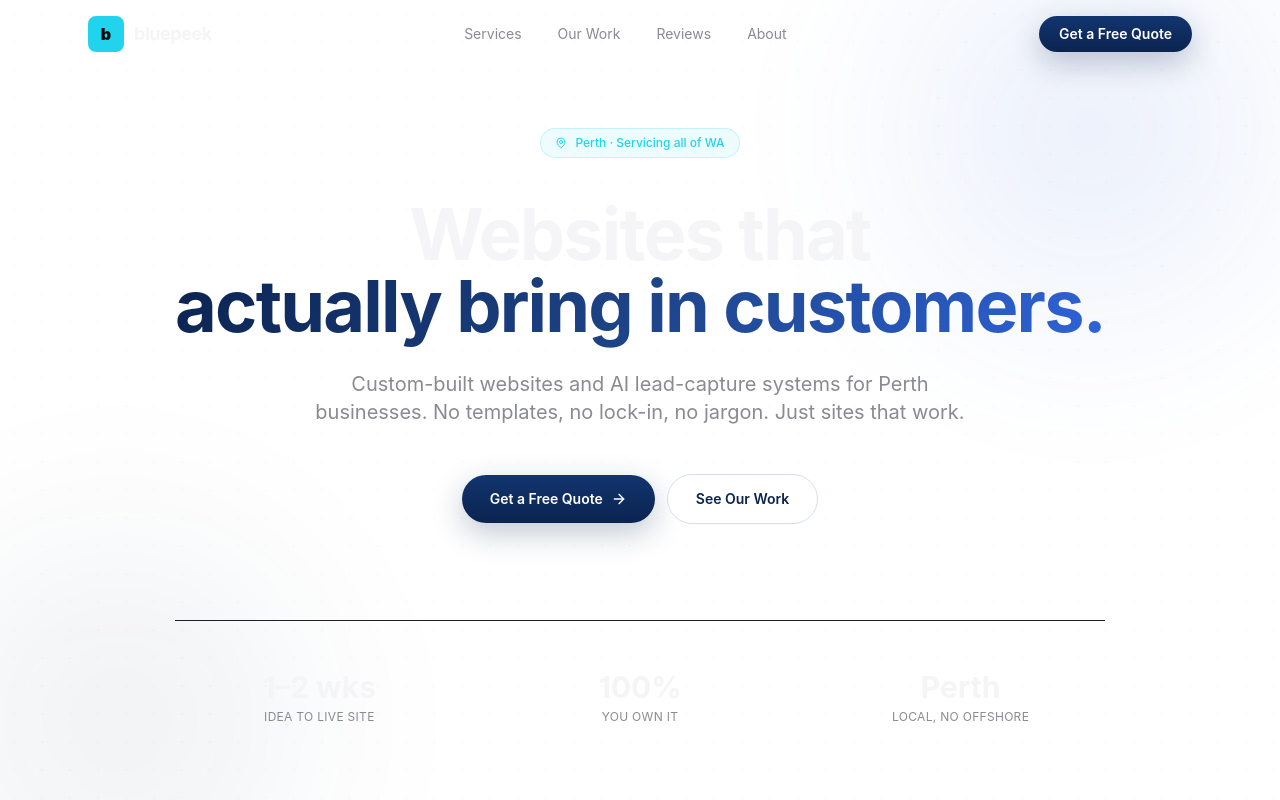
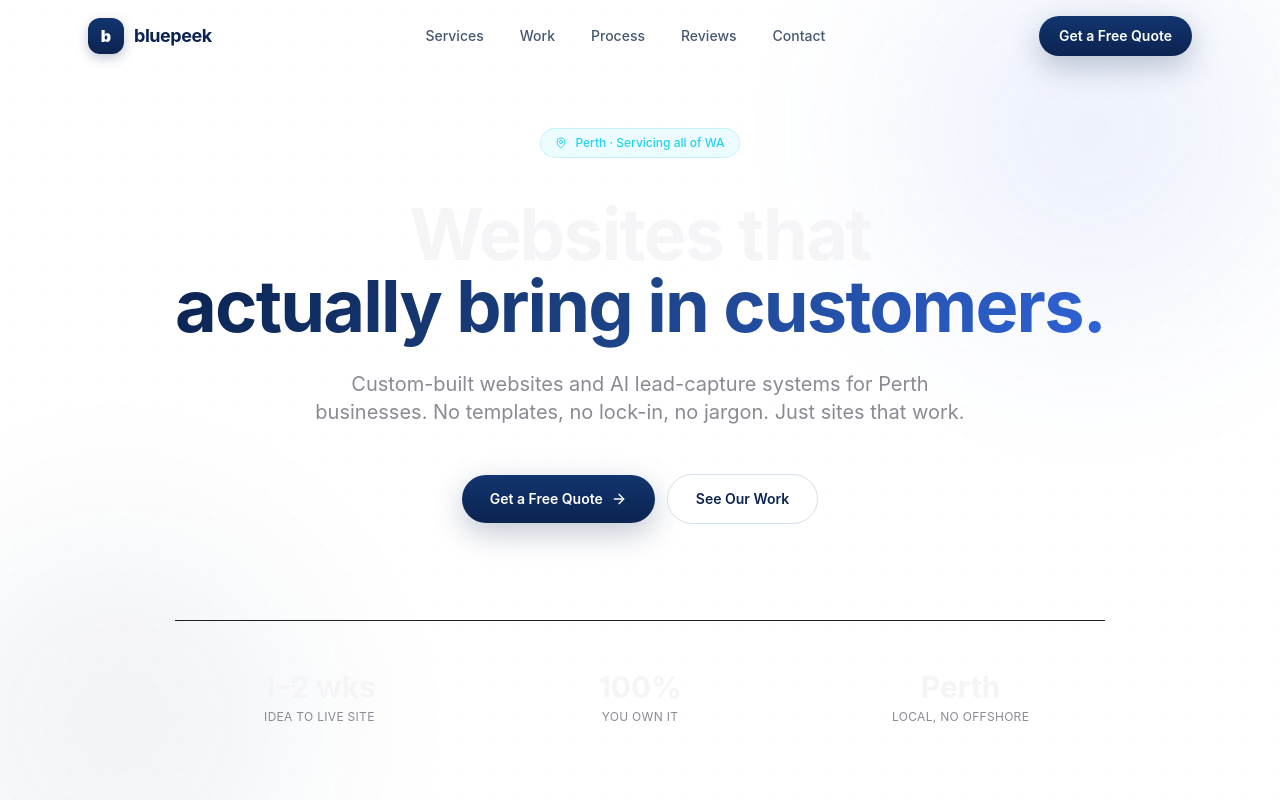
Before and after one commit to zachcolvillez-stack/bluepeek-website, a Next.js app: page / in a window 1280 px wide. Shown: the top 800 px of the page. Built offline with nearby package versions, Linux system fonts and the light colour scheme.

Commit message:
auto-save: Nav.jsx

```diff
--- a/components/Nav.jsx
+++ b/components/Nav.jsx
@@ -12,10 +12,11 @@ export default function Nav({ onNavigate, currentScene }) {
   }, [])
 
   const links = [
-    { label: 'Services',  id: 'services' },
-    { label: 'Our Work',  id: 'work' },
-    { label: 'Reviews',   id: 'reviews' },
-    { label: 'About',     id: 'about' },
+    { label: 'Services', id: 'services' },
+    { label: 'Work',     id: 'work' },
+    { label: 'Process',  id: 'how-it-works' },
+    { label: 'Reviews',  id: 'reviews' },
+    { label: 'Contact',  id: 'contact' },
   ]
 
   const handleClick = (e, id) => {
@@ -25,31 +26,30 @@ export default function Nav({ onNavigate, currentScene }) {
   }
 
   return (
-    <nav className={`fixed top-0 left-0 right-0 z-50 transition-all duration-300 ${
-      scrolled ? 'backdrop-blur-xl' : ''
-    }`}
+    <nav className="fixed top-0 left-0 right-0 z-50 transition-all duration-300"
       style={scrolled
-        ? { background: 'rgba(10,10,12,0.75)', borderBottom: '1px solid #1f1f24' }
+        ? { background: 'rgba(255,255,255,0.82)', backdropFilter: 'blur(18px)', WebkitBackdropFilter: 'blur(18px)', borderBottom: '1px solid #e4eaf3', boxShadow: '0 4px 20px rgba(11,35,80,0.05)' }
         : { background: 'transparent' }}>
       <div className="max-w-6xl mx-auto px-6 py-4 flex items-center justify-between">
         {/* Logo */}
         <a href="#" onClick={(e) => handleClick(e, 'hero')} className="flex items-center gap-2.5">
-          <div className="w-9 h-9 rounded-lg flex items-center justify-center" style={{ background: '#22d3ee' }}>
-            <span className="text-base font-black" style={{ color: '#0a0a0c' }}>b</span>
+          <div className="w-9 h-9 rounded-xl flex items-center justify-center"
+            style={{ background: 'linear-gradient(180deg, #12356f 0%, #0b2350 100%)', boxShadow: '0 4px 12px rgba(11,35,80,0.25)' }}>
+            <span className="text-base font-black text-white">b</span>
           </div>
-          <span className="font-bold text-lg tracking-tight" style={{ color: '#f5f5f7' }}>bluepeek</span>
+          <span className="font-bold text-lg tracking-tight" style={{ color: '#0b2350' }}>bluepeek</span>
         </a>
 
         {/* Desktop links */}
         <div className="hidden md:flex items-center gap-1">
           {links.map(l => (
             <a key={l.label} href={`#${l.id}`} onClick={(e) => handleClick(e, l.id)}
-              className="text-sm transition-all px-4 py-2 rounded-full"
+              className="text-sm font-medium transition-all px-4 py-2 rounded-lg"
               style={currentScene === l.id
-                ? { color: '#22d3ee', background: 'rgba(34,211,238,0.08)' }
-                : { color: '#8a8a93' }}
-              onMouseEnter={(e) => { if (currentScene !== l.id) e.currentTarget.style.color = '#f5f5f7' }}
-              onMouseLeave={(e) => { if (currentScene !== l.id) e.currentTarget.style.color = '#8a8a93' }}>
+                ? { color: '#0b2350', background: '#eef4fc' }
+                : { color: '#46566f' }}
+              onMouseEnter={(e) => { if (currentScene !== l.id) e.currentTarget.style.color = '#0b2350' }}
+              onMouseLeave={(e) => { if (currentScene !== l.id) e.currentTarget.style.color = '#46566f' }}>
               {l.label}
             </a>
           ))}
@@ -57,12 +57,12 @@ export default function Nav({ onNavigate, currentScene }) {
 
         {/* CTA */}
         <a href="#contact" onClick={(e) => handleClick(e, 'contact')}
-          className="hidden md:inline-flex items-center btn-primary px-5 py-2 rounded-full text-sm">
+          className="hidden md:inline-flex items-center btn-primary px-5 py-2.5 rounded-full text-sm">
           Get a Free Quote
         </a>
 
         {/* Mobile menu button */}
-        <button className="md:hidden" onClick={() => setMenuOpen(!menuOpen)} style={{ color: '#f5f5f7' }}>
+        <button className="md:hidden" onClick={() => setMenuOpen(!menuOpen)} style={{ color: '#0b2350' }} aria-label="Menu">
           <div className="space-y-1.5">
             <span className={`block w-6 h-0.5 bg-current transition-all ${menuOpen ? 'rotate-45 translate-y-2' : ''}`} />
             <span className={`block w-6 h-0.5 bg-current transition-all ${menuOpen ? 'opacity-0' : ''}`} />
@@ -73,18 +73,16 @@ export default function Nav({ onNavigate, currentScene }) {
 
       {/* Mobile menu */}
       {menuOpen && (
-        <div className="md:hidden backdrop-blur-xl px-6 py-4 space-y-2"
-          style={{ background: 'rgba(10,10,12,0.95)', borderBottom: '1px solid #1f1f24' }}>
+        <div className="md:hidden px-6 py-4 space-y-1"
+          style={{ background: 'rgba(255,255,255,0.97)', backdropFilter: 'blur(18px)', borderBottom: '1px solid #e4eaf3' }}>
           {links.map(l => (
             <a key={l.label} href={`#${l.id}`} onClick={(e) => handleClick(e, l.id)}
-              className="block py-2 transition-colors" style={{ color: '#8a8a93' }}
-              onMouseEnter={(e) => e.currentTarget.style.color = '#f5f5f7'}
-              onMouseLeave={(e) => e.currentTarget.style.color = '#8a8a93'}>
+              className="block py-2.5 font-medium transition-colors" style={{ color: '#46566f' }}>
               {l.label}
             </a>
           ))}
           <a href="#contact" onClick={(e) => handleClick(e, 'contact')}
-            className="block w-full text-center btn-primary px-5 py-2.5 rounded-full text-sm mt-2">
+            className="block w-full text-center btn-primary px-5 py-3 rounded-full text-sm mt-3">
             Get a Free Quote
           </a>
         </div>
```
